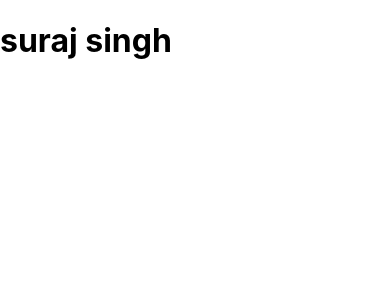
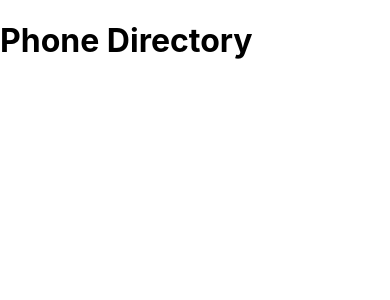
Before and after one commit to Suraj10074/phone-directory-app, a React (Create React App) app: page / in a window 390 px wide. Shown: the top 300 px of the page. Built offline with nearby package versions, Linux system fonts and the light colour scheme.

Commit message:
Displayed Phone Directory

```diff
--- a/src/App.js
+++ b/src/App.js
@@ -3,7 +3,7 @@ import React from 'react';
 function App() {
   return (
     <div className="App">
-      <h1>suraj singh</h1>
+      <h1>Phone Directory</h1>
     </div>
   );
 }
```
